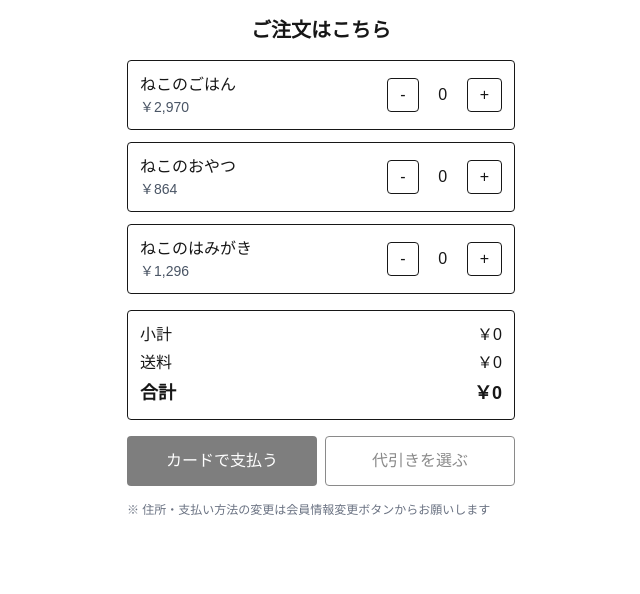
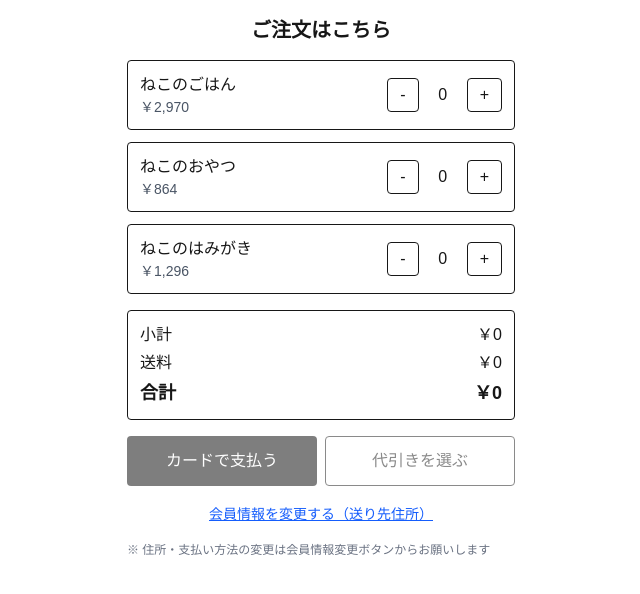
Before and after one commit to ppkyon/demo_repeat_order, a Next.js app: page /order in a window 1280 px wide. Shown: the top 594 px of the page, without its empty margins (319-959 px from the left). Built offline with nearby package versions, Linux system fonts and the light colour scheme.

Commit message:
細かい調整

```diff
--- a/src/app/order/page.tsx
+++ b/src/app/order/page.tsx
@@ -50,8 +50,9 @@ export default function OrderPage() {
         if (typeof window === 'undefined') {
             return;
         }
+        const shipTo = localStorage.getItem('shipTo') || '';
         const hist = JSON.parse(localStorage.getItem('orders') ?? '[]');
-        hist.unshift({ ts: Date.now(), items, subtotal, shipping, total });
+        hist.unshift({ ts: Date.now(), pref, shipTo, items, subtotal, shipping, total });
         localStorage.setItem('orders', JSON.stringify(hist.slice(0, 10)));
     }
 
@@ -122,6 +123,9 @@ export default function OrderPage() {
                 <button onClick={checkoutCard} disabled={subtotal === 0} className="bg-black text-white py-3 rounded disabled:opacity-50">カードで支払う</button>
                 <button onClick={chooseCOD} disabled={subtotal === 0} className="border py-3 rounded disabled:opacity-50">代引きを選ぶ</button>
             </div>
+            <div className="text-center">
+                <a href="/profile" className="text-blue-600 underline text-sm">会員情報を変更する（送り先住所）</a>
+            </div>
             <p className="text-xs text-gray-500">※ 住所・支払い方法の変更は会員情報変更ボタンからお願いします</p>
         </main>
     );
```
